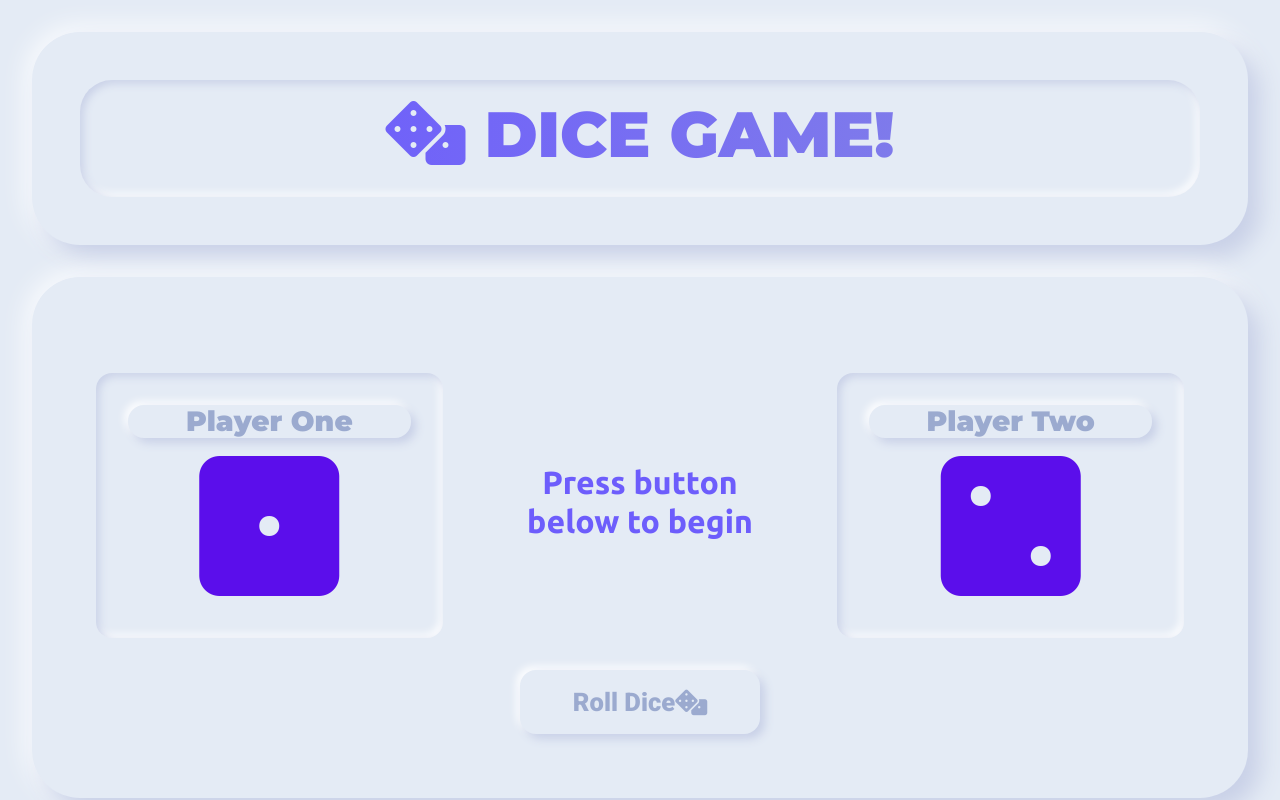
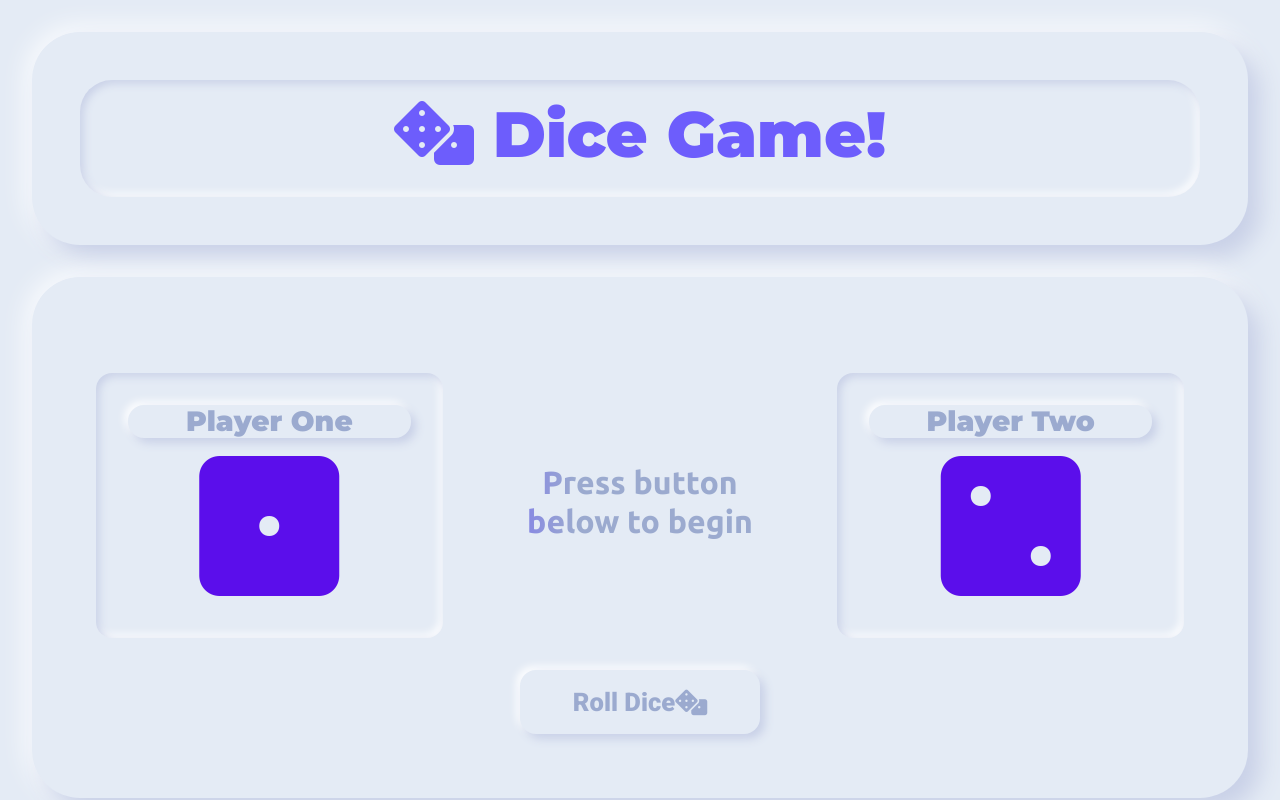
Before and after one commit to a-petukhov/dice, a plain HTML site: page index.html in a window 1280 px wide. Shown: the top 800 px of the page. Drawn offline with nearby package versions, Linux system fonts and the light colour scheme.

Commit message:
Final version of the visuals

```diff
--- a/index.html
+++ b/index.html
@@ -34,7 +34,7 @@
       <!-- Header Section -->
       <section class="container-fluid header-section">
         <div class="header-content">
-          <div class="text">
+          <div class="header-text">
             <h1><i class="fa-solid fa-dice"></i> Dice Game!</h1>
           </div>
         </div>
--- a/styles.css
+++ b/styles.css
@@ -72,6 +72,10 @@ $inner-shadow: inset 0.2rem 0.2rem 0.5rem var(--greyLight-2),
     inset -0.2rem -0.2rem 0.5rem var(--white);
   margin: 2rem;
   padding: 1rem;
+}
+
+.header-text {
+  color: var(--primary);
 }
 
 .dice-button {
@@ -153,30 +157,25 @@ p {
   color: var(--greyDark);
 }
 
-div.text {
+div.dice-header {
   background: linear-gradient(
-    90deg,
-    var(--greyDark),
-    var(--primary),
-    var(--greyDark)
+    to right,
+    var(--greyDark) 20%,
+    var(--primary) 40%,
+    var(--primary) 60%,
+    var(--greyDark) 80%
   );
-  background-size: 300%;
-  text-transform: uppercase;
+  background-size: 200% auto;
+
+  background-clip: text;
   -webkit-background-clip: text;
   -webkit-text-fill-color: transparent;
-  animation: flow 3s linear infinite;
-  -moz-animation: flow 3s linear infinite;
-  -webkit-animation: flow 3s linear infinite;
+
+  animation: shine 3s linear infinite;
 }
 
-@keyframes flow {
-  0% {
-    background-position: 0 50%;
-  }
-  50% {
-    background-position: 100% 50%;
-  }
-  100% {
-    background-position: 0 50%;
+@keyframes shine {
+  to {
+    background-position: 200% center;
   }
 }
```
